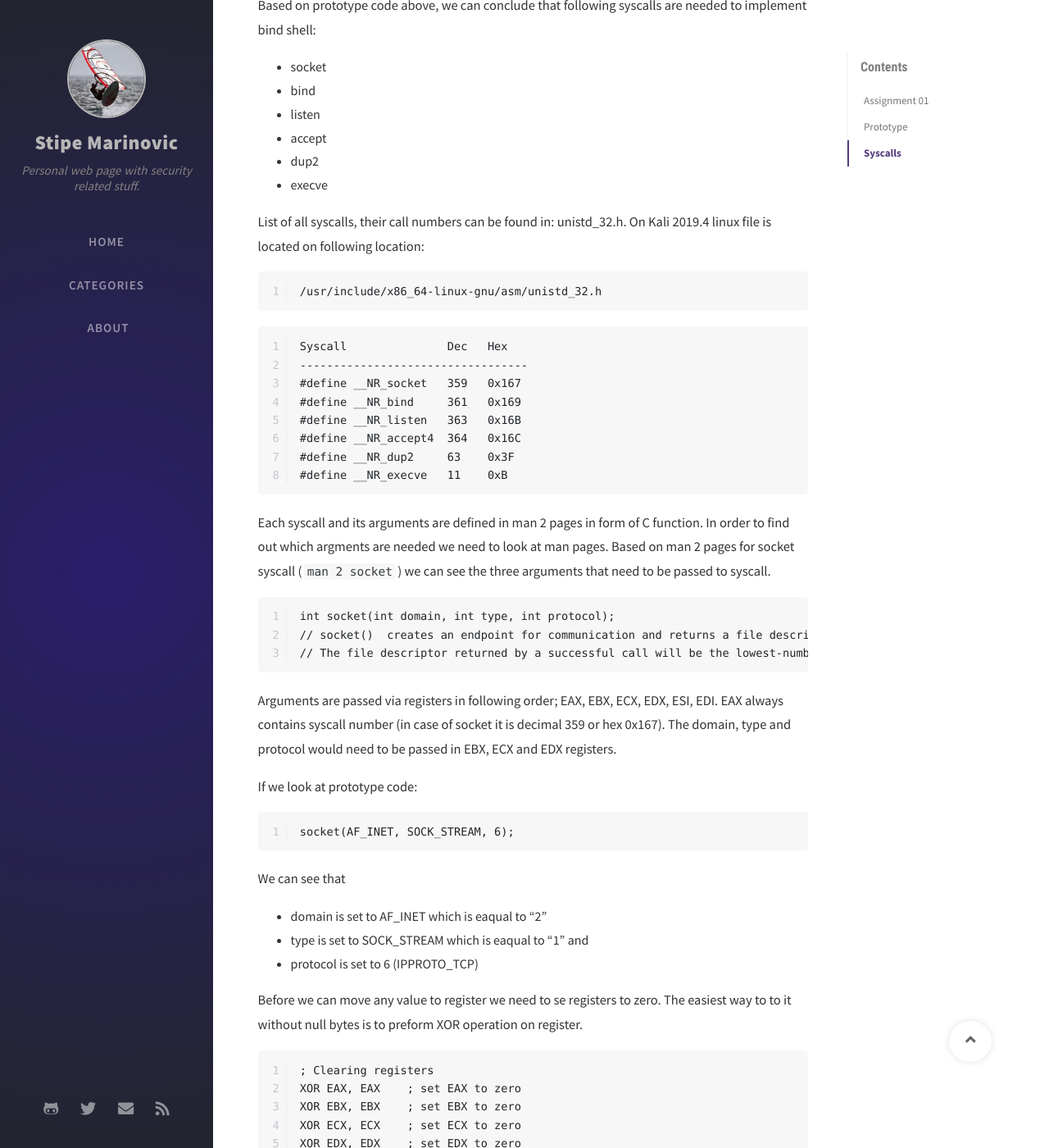
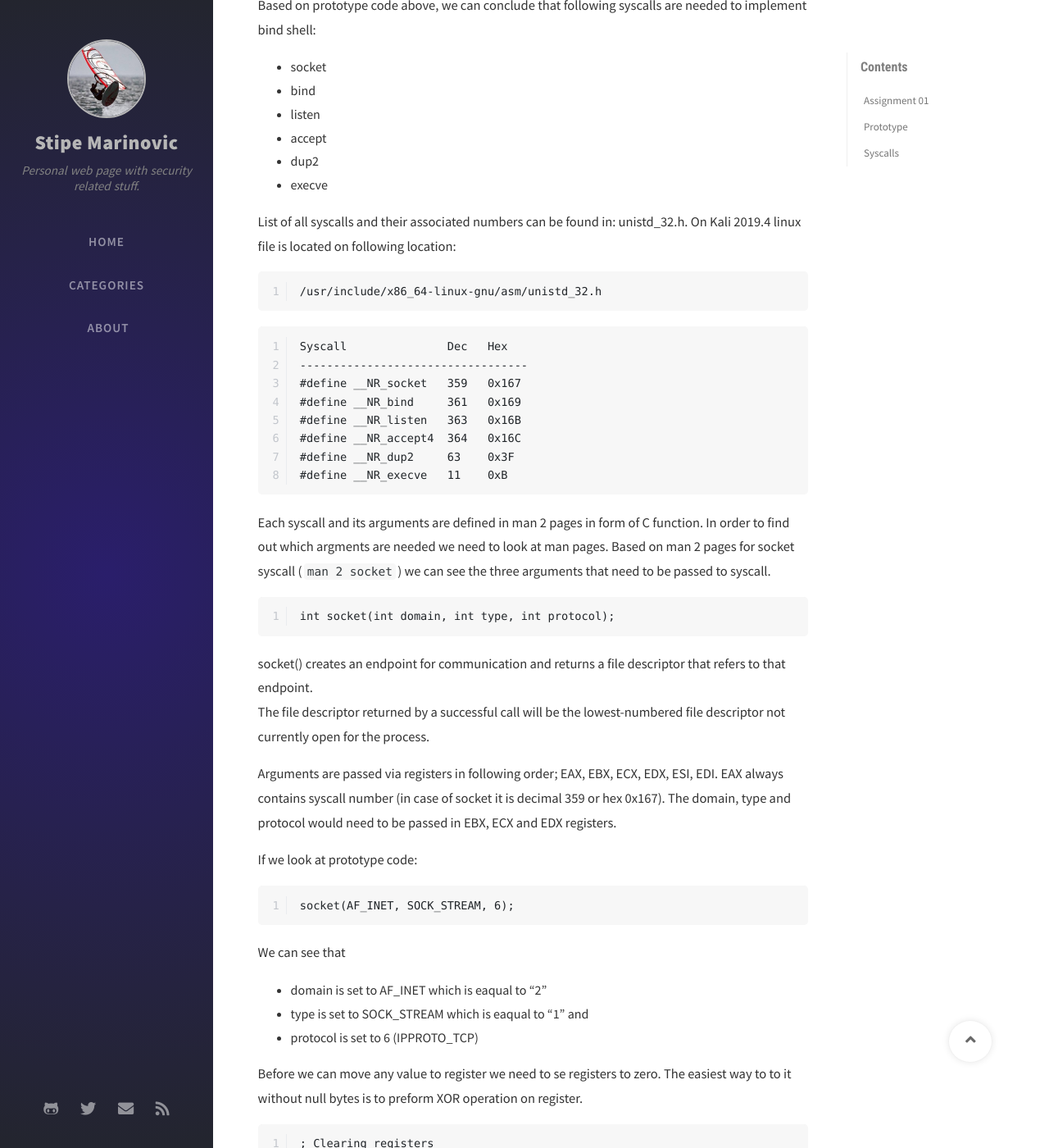
Before and after one commit to smarinovic/smarinovic.github.io, a Jekyll site: the page built from _posts/2020-05-17-SLAE-exam-assessment-01.md, in a window 1280 px wide and 1400 px high, scrolled down 1800 px. Shown: the whole window at 82% size. Built offline with Jekyll 4.4.1, drawn with Linux system fonts in a browser that asks for light colours; nearby versions of some CDN libraries; comment, search, counter and statistics services are not loaded.

Commit message:
Minor update

````diff
--- a/_posts/2020-05-17-SLAE-exam-assessment-01.md
+++ b/_posts/2020-05-17-SLAE-exam-assessment-01.md
@@ -78,7 +78,7 @@ Based on prototype code above, we can conclude that following syscalls are neede
 * dup2
 * execve
 
-List of all syscalls, their call numbers can be found in: unistd_32.h. On Kali 2019.4 linux file is located on following location:
+List of all syscalls and their associated numbers can be found in: unistd_32.h. On Kali 2019.4 linux file is located on following location:
 ```
 /usr/include/x86_64-linux-gnu/asm/unistd_32.h
 ```
@@ -98,9 +98,9 @@ Based on man 2 pages for socket syscall (`man 2 socket`) we can see the three ar
 
 ```
 int socket(int domain, int type, int protocol);
-// socket()  creates an endpoint for communication and returns a file descriptor that refers to that endpoint.
-// The file descriptor returned by a successful call will be the lowest-numbered file descriptor not currently open for the process.
 ```
+socket()  creates an endpoint for communication and returns a file descriptor that refers to that endpoint.
+The file descriptor returned by a successful call will be the lowest-numbered file descriptor not currently open for the process.
 
 Arguments are passed via registers in following order; EAX, EBX, ECX, EDX, ESI, EDI. EAX always contains syscall number (in case of socket it is decimal 359 or hex 0x167).
 The domain, type and protocol would need to be passed in EBX, ECX and EDX registers.
````
